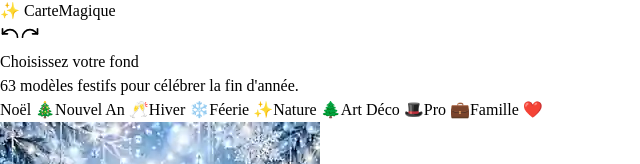
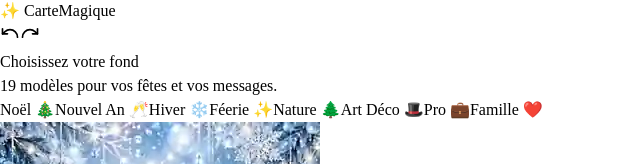
Before and after one commit to arkocom/cartemagique-innovboulon, a React (Vite) app in the folder client/: page /editor in a window 1280 px wide. Shown: the part 217-381 px from the top of the page, without its empty margins (0-640 px from the left). Built offline with nearby package versions, Linux system fonts and the light colour scheme.

Commit message:
fix: display current gallery model count

```diff
--- a/client/src/pages/EditorWithImages.tsx
+++ b/client/src/pages/EditorWithImages.tsx
@@ -1,7 +1,7 @@
 import { useState, useRef, useEffect, useCallback } from 'react';
 import { Link } from 'wouter';
 import { useAppStore } from '@/stores/appStore';
-import { themes } from '@/lib/themes';
+import { themes, galleryThemes } from '@/lib/themes';
 import { STARTER_TEMPLATES, CardTemplate } from '@/lib/templates';
 import { Button } from '@/components/ui/button';
 import { Input } from '@/components/ui/input';
@@ -1325,7 +1325,7 @@ export default function EditorWithImages() {
             <div className="text-center mb-8">
               <h2 className="text-3xl font-bold mb-2">Choisissez votre fond</h2>
               <p className="text-gray-400 max-w-2xl mx-auto">
-                63 modèles festifs pour célébrer la fin d'année.
+                {galleryThemes.length} modèles pour vos fêtes et vos messages.
               </p>
             </div>
 
```
